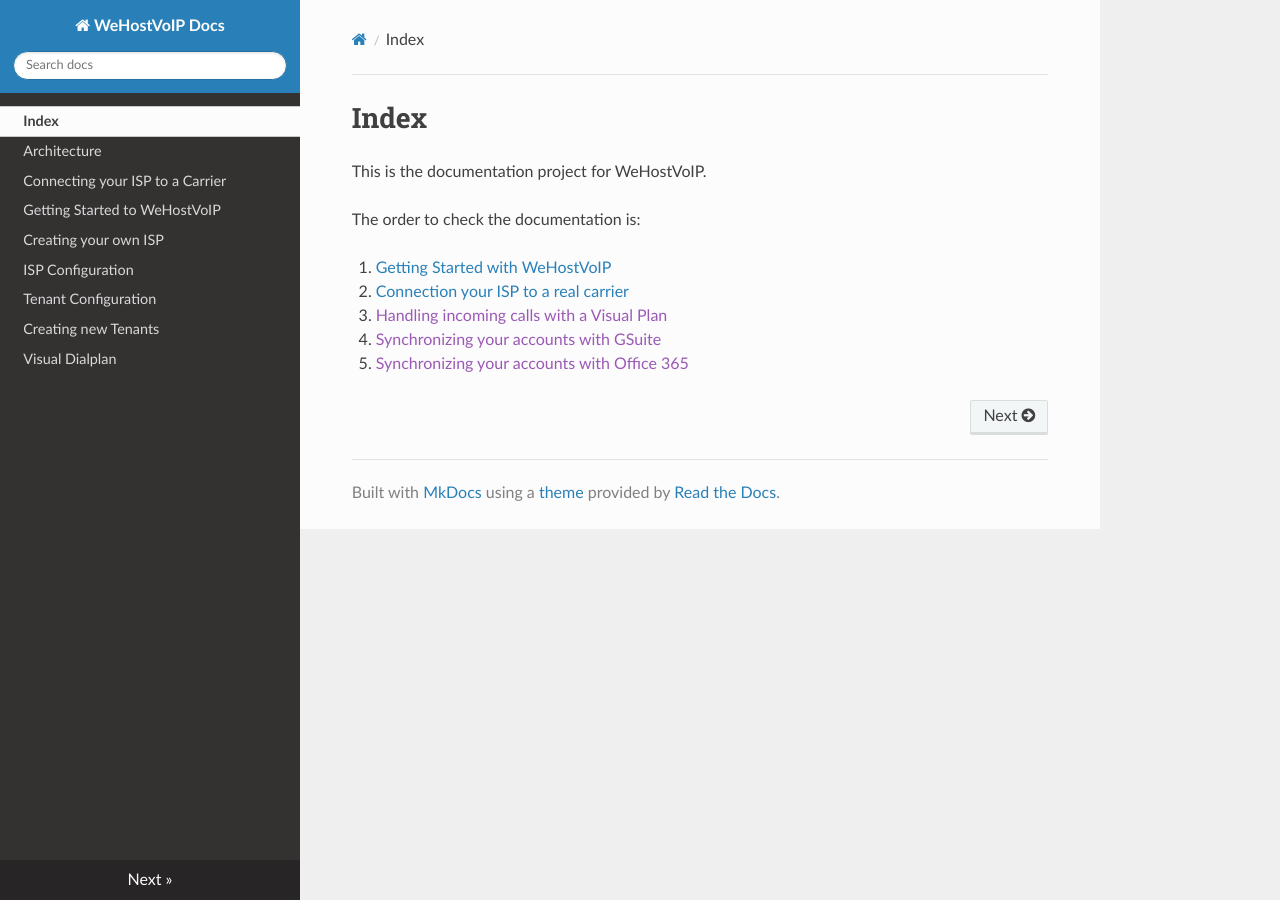
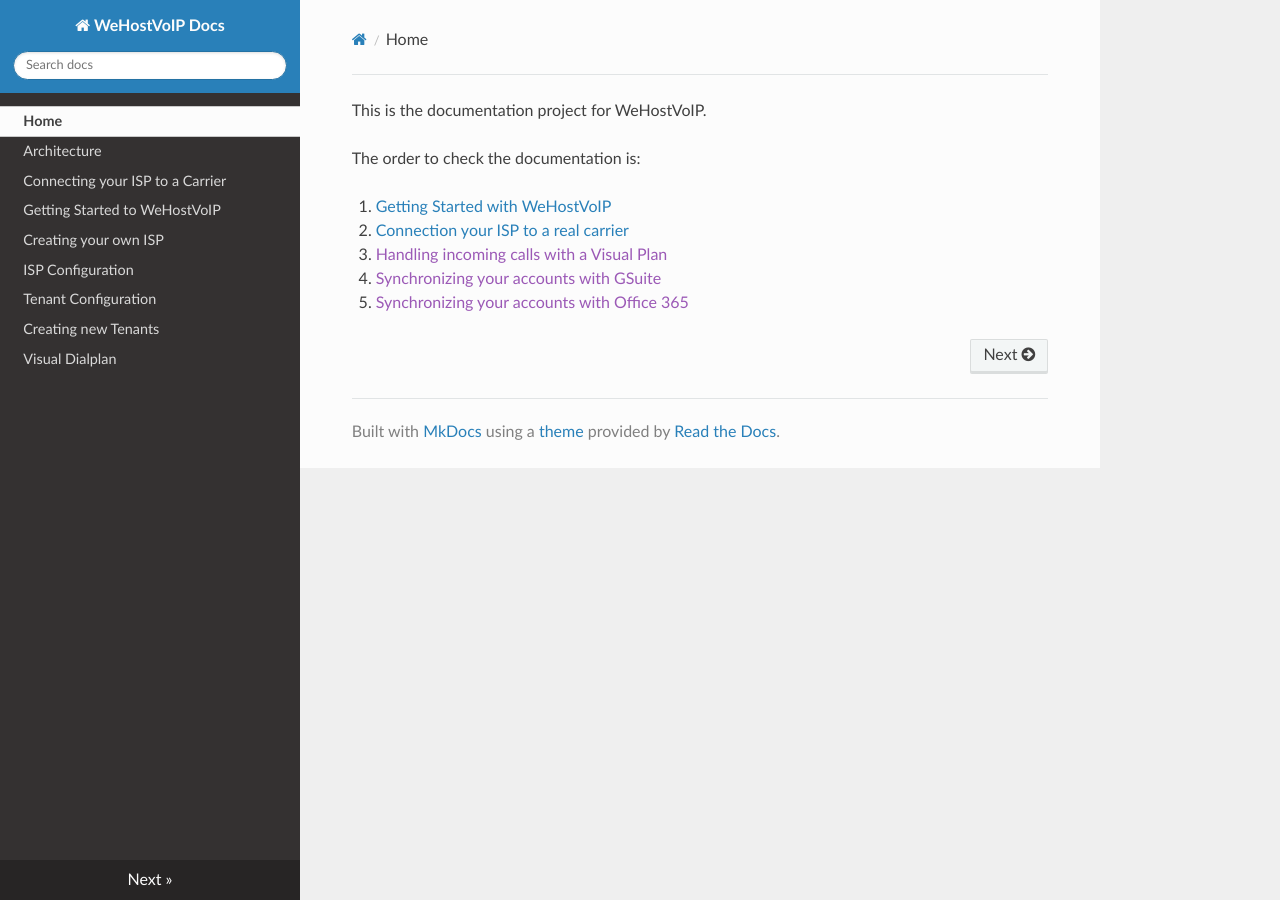
Before and after one commit to pauloantonio-git/wehostvoip-docs, an MkDocs documentation site: the page built from docs/index.md, in a window 1280 px wide. Built offline with MkDocs 1.6.1, drawn with Linux system fonts in a browser that asks for light colours; nearby versions of some CDN libraries.

Commit message:
Update index.md

```diff
--- a/docs/index.md
+++ b/docs/index.md
@@ -1,5 +1,3 @@
-# Index
-
 This is the documentation project for WeHostVoIP.
 
 The order to check the documentation is:
```
